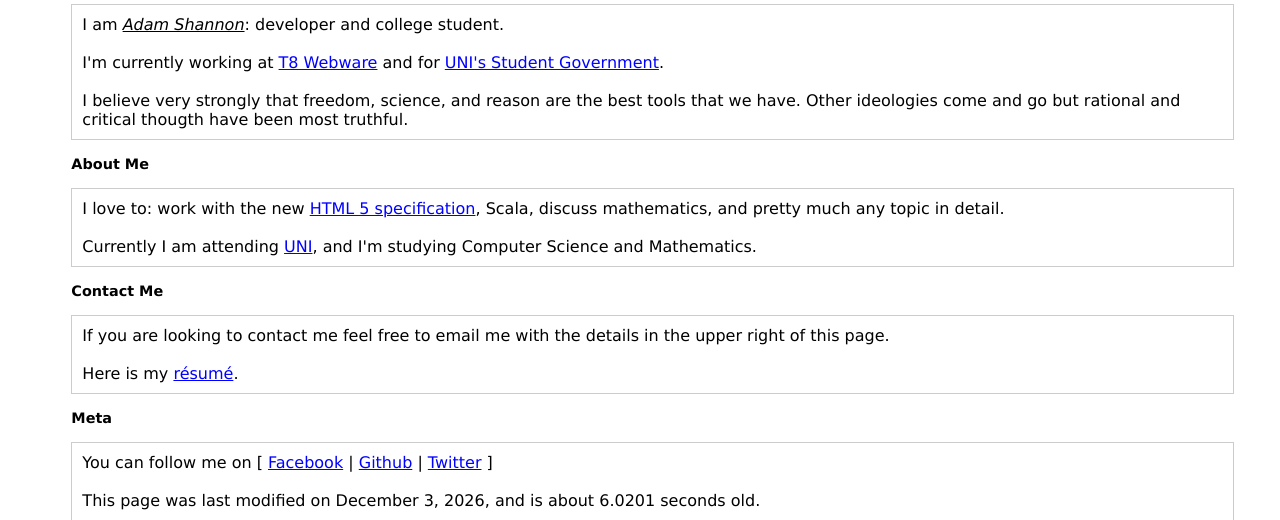
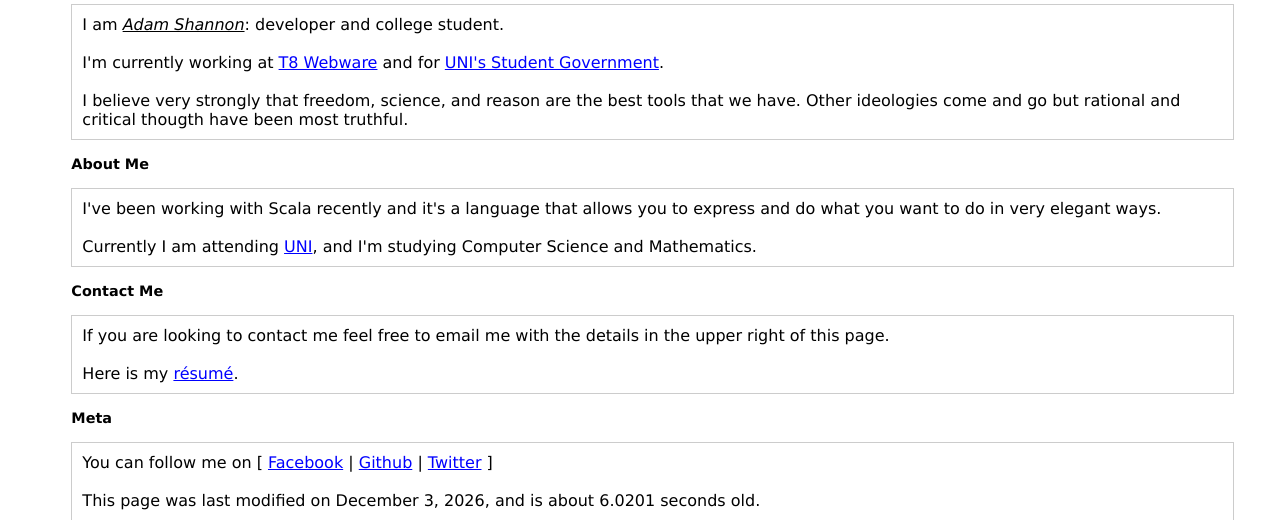
Before and after one commit to adamdecaf/adamdecaf.github.io, a PHP site: page / in a window 1280 px wide. Shown: the part 150-670 px from the top of the page. Run offline with PHP 8.4, Linux system fonts and the light colour scheme.

Commit message:
Update the about me section.

```diff
--- a/index.php
+++ b/index.php
@@ -34,31 +34,17 @@ require "includes/html/header.php";
     <h2>Hello!</h2>
     <p>
      I am <em style="text-decoration:underline;">Adam Shannon</em>: developer and college student.
-
      <br /><br />
-
-      I'm currently working at
-        <a href="http://t8webware.com">T8 Webware</a>
-      and for
-				<a href="http://www.uni.edu/nisg" title="UNI Northern Iowa Student Government Webmaster">UNI's Student Government</a>.
-			<br /><br />
-
-			I believe very strongly that freedom, science, and reason are the best tools that we have. Other ideologies come and go
-			but rational and critical thougth have been most truthful.
+     I'm currently working at <a href="http://t8webware.com">T8 Webware</a> and for <a href="http://www.uni.edu/nisg" title="UNI Northern Iowa Student Government Webmaster">UNI's Student Government</a>. <br /><br /> I believe very strongly that freedom, science, and reason are the best tools that we have. Other ideologies come and go but rational and critical thougth have been most truthful.
     </p>
   </article>
 
   <article>
     <h2>About Me</h2>
       <p>
-			I love to: work with the new <a href="http://whatwg.org/html5">HTML 5 specification</a>, Scala, discuss mathematics,
-      and pretty much any topic in detail.
-
+        I've been working with Scala recently and it's a language that allows you to express and do what you want to do in very elegant ways.
         <br /><br />
-
-			Currently I am attending <a href="http://www.uni.edu/" title="The University of Northern Iowa">UNI</a>,
-			and I'm studying Computer Science and Mathematics.
-
+        Currently I am attending <a href="http://www.uni.edu/" title="The University of Northern Iowa">UNI</a>, and I'm studying Computer Science and Mathematics.
       </p>
   </article>
 
@@ -66,9 +52,7 @@ require "includes/html/header.php";
     <h2>Contact Me</h2>
     <p>
       If you are looking to contact me feel free to email me with the details in the upper right of this page.
-
       <br /><br />
-
       Here is my <a href="resume.php" title="My personal R&#233;sum&#233;">r&#233;sum&#233;</a>.
     </p>
   </article>
```
Lines whose indentation alone changed are shown as unchanged.
